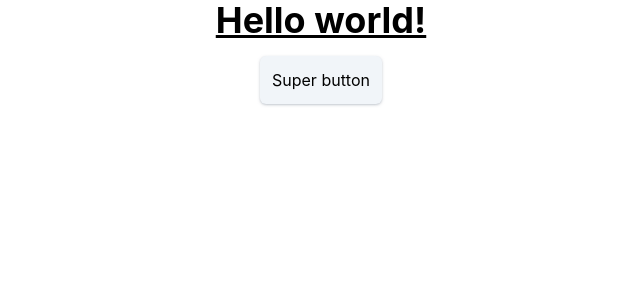
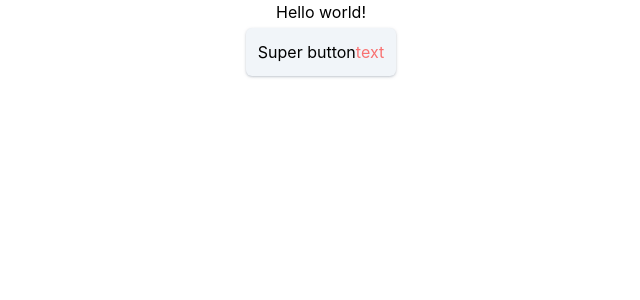
Before and after one commit to YegorKochetkov/rent-car_mern, a React (Create React App) app: page / in a window 1280 px wide. Shown: the top 300 px of the page, without its empty margins (319-959 px from the left). Built offline with nearby package versions, Linux system fonts and the light colour scheme.

Commit message:
Add HomePage container

```diff
--- a/src/App.tsx
+++ b/src/App.tsx
@@ -1,26 +1,21 @@
 import React from 'react';
+import HomePage from './app/containers/HomePage';
 import tw from 'tailwind-styled-components';
+import styled from 'styled-components';
 import './App.css';
 
-const Button = tw.button`
-	rounded-md
-	bg-slate-100
-	p-3
-	shadow
-	shadow-gray-400/50
-	transition
-	hover:shadow
-	hover:shadow-gray-600/60
-	active:shadow-inner
-	active:shadow-gray-600/60
+const AppContainer = tw(styled.div``)`
+	flex
+	flex-col
+	w-full
+	h-full
 `;
 
 function App() {
 	return (
-		<div className="App">
-			<h1 className="mb-4 text-4xl font-bold underline">Hello world!</h1>
-			<Button>Super button</Button>
-		</div>
+		<AppContainer>
+			<HomePage />
+		</AppContainer>
 	);
 }
 
--- /dev/null
+++ b/src/app/containers/HomePage/index.tsx
@@ -0,0 +1,42 @@
+import React from 'react';
+import tw from 'tailwind-styled-components';
+import styled from 'styled-components';
+
+const PageContainer = tw(styled.div``)`
+	flex
+	flex-col
+	items-center
+	w-full
+	h-full
+	overflow-x-hidden
+`;
+
+const Button = tw(styled.button``)`
+	p-3
+	m-1
+	rounded-md
+	bg-slate-100
+	shadow
+	shadow-gray-400/50
+	hover:shadow
+	hover:shadow-gray-600/60
+	active:shadow-inner
+	active:shadow-gray-600/60
+	transition
+`;
+
+const Span = tw(styled.span``)`text-red-400`;
+
+function HomePage() {
+	return (
+		<PageContainer>
+			Hello world!
+			<Button>
+				Super button
+				<Span>text</Span>
+			</Button>
+		</PageContainer>
+	);
+}
+
+export default HomePage;
```
Also changed, not shown: 2 other files (tests, documents, lock files or other folders).
